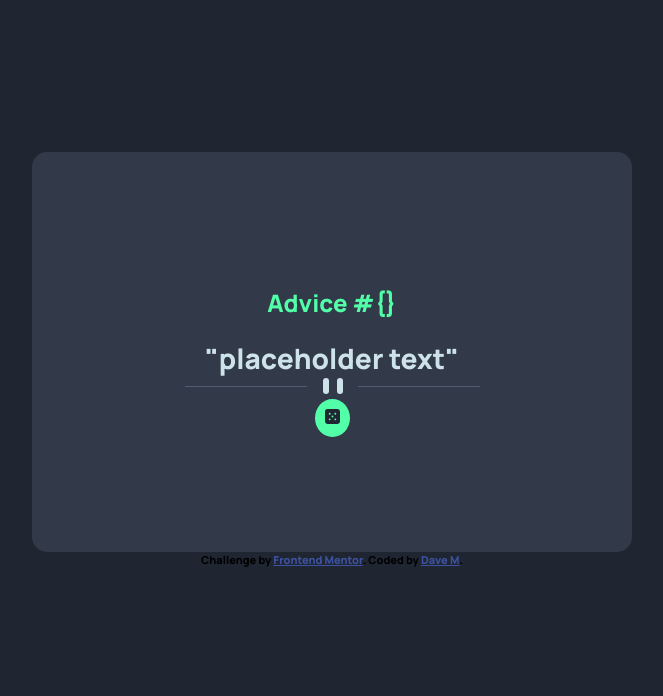
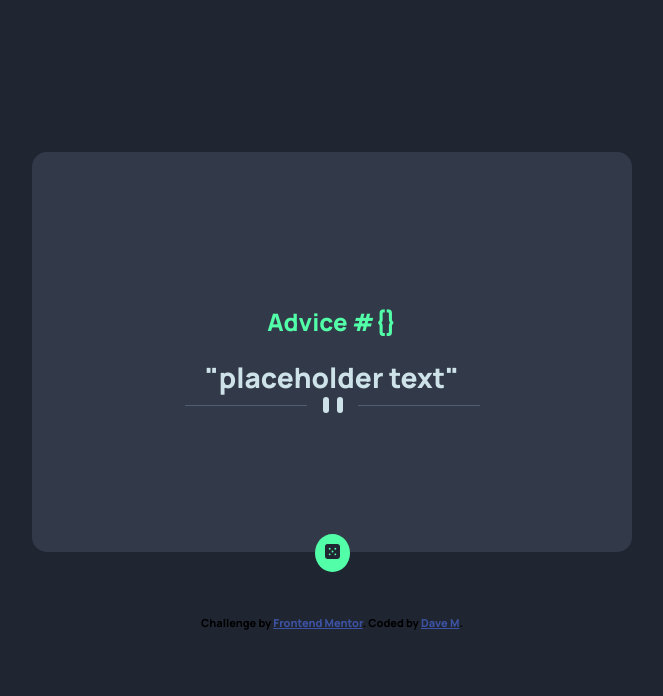
Before and after one commit to seaeagles/advice-generator, a plain HTML site: page index.html in a window 1280 px wide. Shown: the whole page, without its empty margins (308-971 px from the left). Drawn offline with Linux system fonts and the light colour scheme.

Commit message:
fixed button positioning to wrapper border

```diff
--- a/index.html
+++ b/index.html
@@ -22,7 +22,9 @@
       "placeholder text"
     </div>
 
-    <div id="linebreak"><img src="/images/pattern-divider-mobile.svg" alt="dividing line"></div>
+    <div>
+      <img id="linebreak" src="/images/pattern-divider-mobile.svg" alt="dividing line">
+    </div>
 
     <button>
       <img id="dice-img" src="/images/icon-dice.svg" alt="dice button"/>
--- a/styles.css
+++ b/styles.css
@@ -30,6 +30,7 @@ header > h2 {
     background-color: var(--darkgrayblue);
     margin: auto;
     margin-top: 12%;
+    position: relative;
 }
 
 .content {
@@ -45,13 +46,14 @@ header > h2 {
   }
 
 #linebreak {
-    /* padding: 10%; */
 }
 button {
     background-color: var(--neongreen);
     border-radius: 50%;
     padding: 10px;
     border-style: none;
+    position: absolute;
+    bottom: -5%;
 }
 
 #dice-img {
@@ -59,18 +61,9 @@ button {
     width: auto;
 }
 
-
-
-
-
-
-
-
-
-
-
 /* Footer Styles */
 .attribution {
+    padding: 5%;
     font-size: 11px;
     text-align: center;
 }
```
